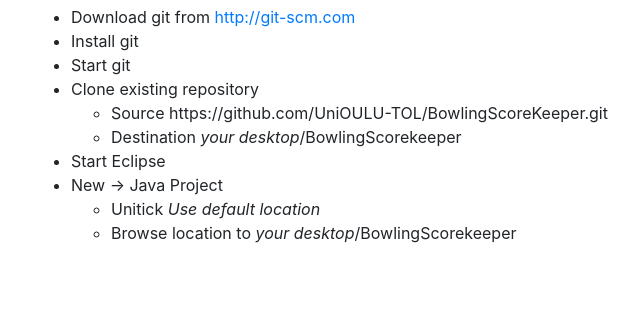
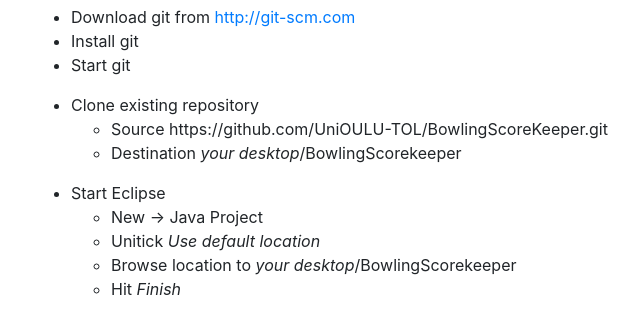
Before and after one commit to UniOULU-TOL/SQATLab, a plain HTML site: page sessions/BSKInstructions.html in a window 1280 px wide. Shown: the part 51-384 px from the top of the page, without its empty margins (54-694 px from the left). Drawn offline with nearby package versions, Linux system fonts and the light colour scheme.

Commit message:
update version

```diff
--- a/sessions/BSKInstructions.html
+++ b/sessions/BSKInstructions.html
@@ -2,7 +2,7 @@
 <html xmlns="http://www.w3.org/1999/xhtml">
   <head>
     <meta charset="UTF-8" />
-    <title>Instructions</title>
+    <title>BSKInstructions</title>
     <meta name="description" content="" />
     <meta name="keywords" content="" />
     <link rel="stylesheet" type="text/css" href="http://netdna.bootstrapcdn.com/bootswatch/3.0.3/yeti/bootstrap.min.css">
@@ -16,17 +16,22 @@
         <li>Download git from <a href="http://git-scm.com">http://git-scm.com</a></li>
         <li>Install git</li>
         <li>Start git</li>
+      </ul>
+      <ul>
         <li>Clone existing repository
         <ul>
           <li>Source https://github.com/UniOULU-TOL/BowlingScoreKeeper.git</li>
           <li>Destination <em>your desktop</em>/BowlingScorekeeper</li>
         </ul>
         </li>
-        <li>Start Eclipse</li>
-        <li>New &rarr; Java Project
+      </ul>
+      <ul>
+        <li>Start Eclipse
         <ul>
+          <li>New &rarr; Java Project</li>
           <li>Unitick <em>Use default location</em></li>
           <li>Browse location to <em>your desktop</em>/BowlingScorekeeper</li>
+          <li>Hit <em>Finish</em></li>
         </ul>
         </li>
       </ul>
```
Also changed, not shown: sessions/BSKInstructions.md (+3 -1 lines).
